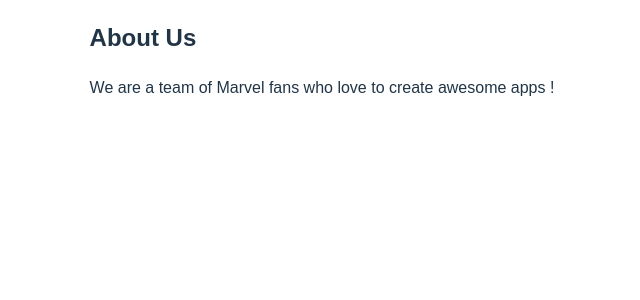
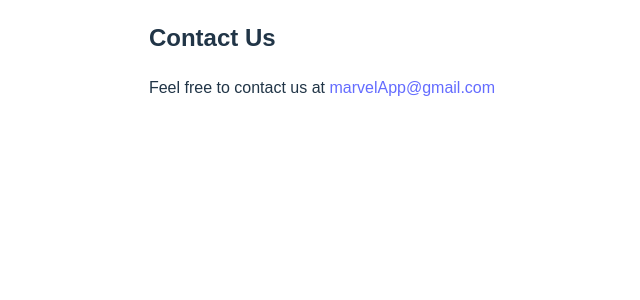
Before and after one commit to chloe-dcst/marvel-app, a React (Vite) app: page / in a window 1280 px wide. Shown: the top 300 px of the page, without its empty margins (318-958 px from the left). Built offline with nearby package versions, Linux system fonts and the light colour scheme.

Commit message:
Add ContactPage component and update App to include it

```diff
--- a/src/App.jsx
+++ b/src/App.jsx
@@ -2,8 +2,10 @@
 import NumberOfCharacters from './components/NumberOfCharacters';
 import CharactersList from './components/CharactersList'
 import AboutPage from './pages/AboutPage';
+import ContactPage from './pages/ContactPage';
 
 import './App.css'
+
 
 function App() {
   return (
@@ -11,7 +13,7 @@
       {/* <h1>Marvel App</h1>
       <CharactersList characters={characters} />
       <NumberOfCharacters characters={characters} /> */
-      <AboutPage />}
+      <ContactPage />}
     </div>
   );
 }
--- a/src/pages/AboutPage.jsx
+++ b/src/pages/AboutPage.jsx
@@ -2,7 +2,7 @@
 
 function AboutPage() {
   useEffect(() => {
-    document.title = 'About - Marvel App';
+    document.title = 'About | Marvel App';
   }, []);
 
   return (
--- /dev/null
+++ b/src/pages/ContactPage.jsx
@@ -0,0 +1,18 @@
+import React, { useEffect } from 'react';
+
+function ContactPage() {
+  useEffect(() => {
+    document.title = 'Contact | Marvel App';
+  }, []);
+
+  return (
+    <div>
+      <h2>Contact Us</h2>
+      <p>
+        Feel free to contact us at <a href='mailto:marvelApp@gmail.com'>marvelApp@gmail.com</a>
+      </p>
+    </div>
+  );
+}
+
+export default ContactPage;
```
